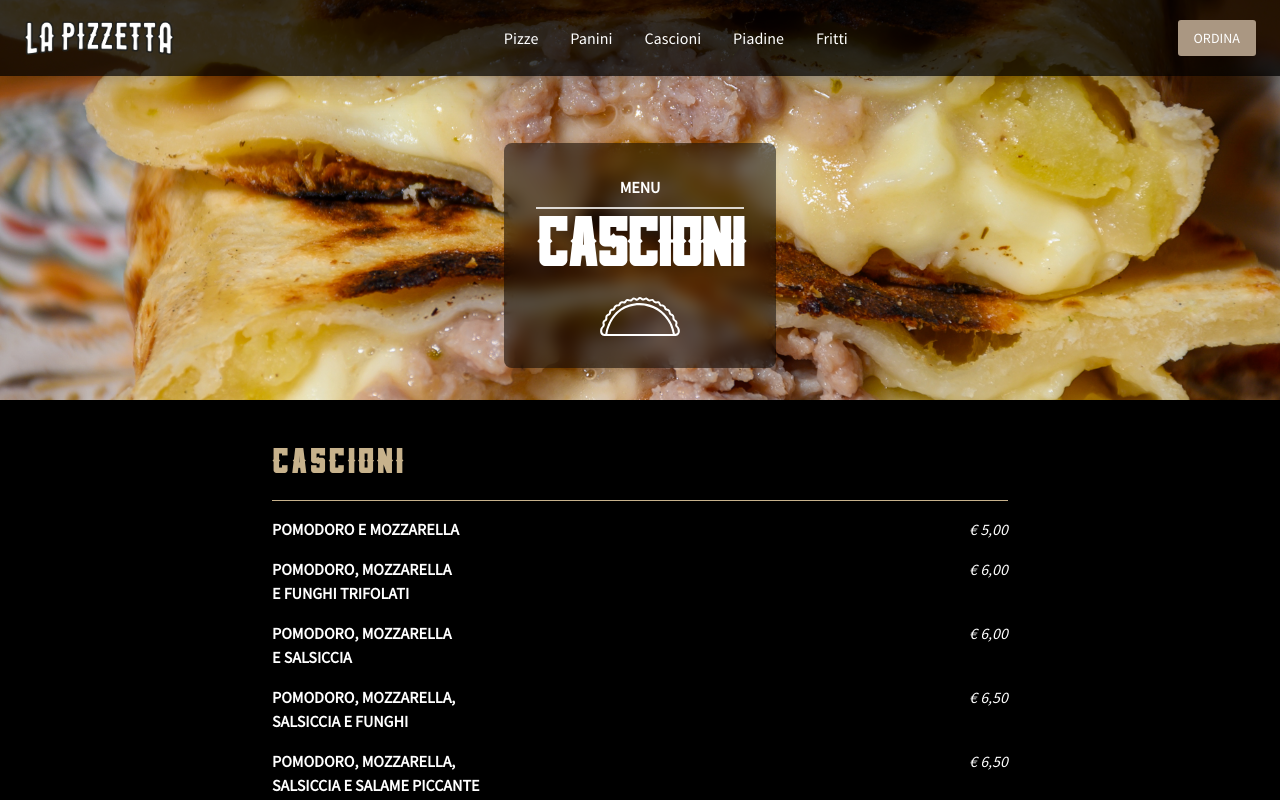
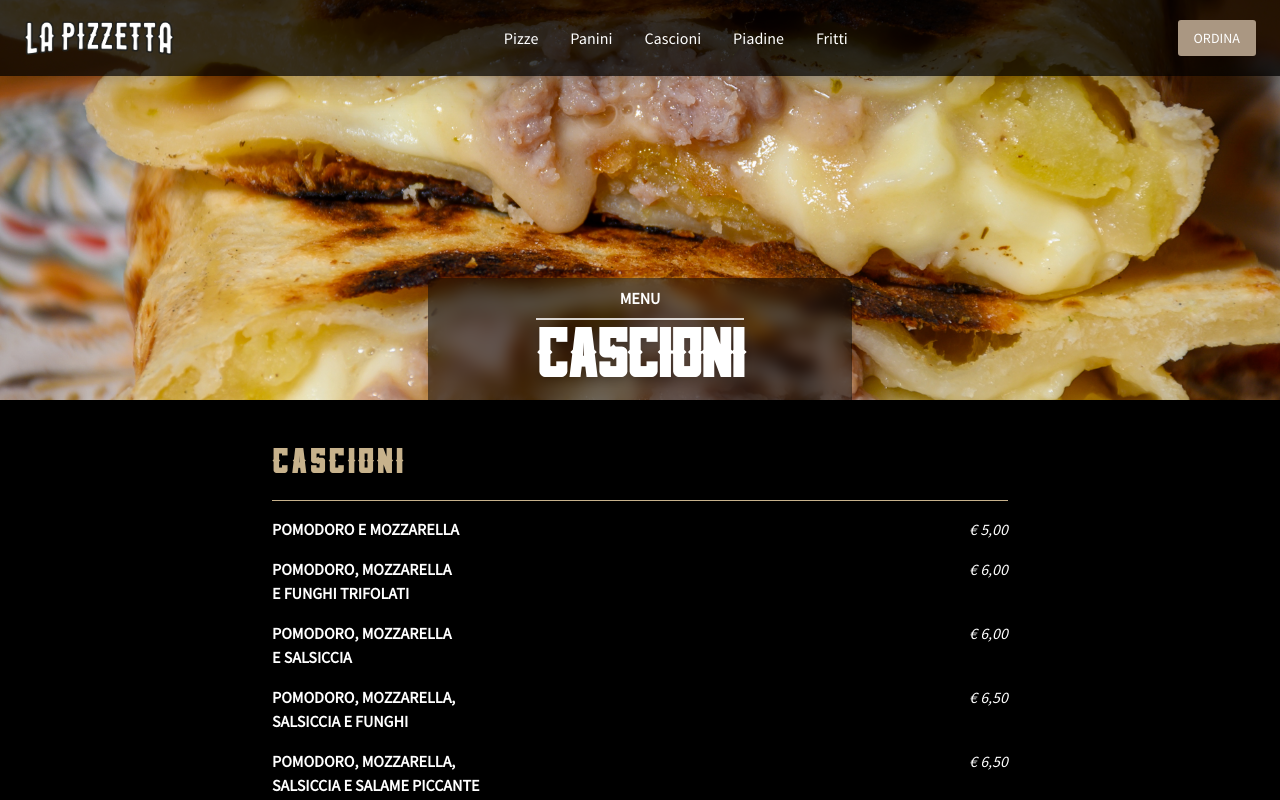
Before and after one commit to giacomopirani/la-pizzetta, a React (Vite) app: page /cascioni in a window 1280 px wide. Shown: the top 800 px of the page. Built offline with nearby package versions, Linux system fonts and the light colour scheme.

Commit message:
refactor cascioni-page

```diff
--- a/src/pages/cascioni/cascioni-header.tsx
+++ b/src/pages/cascioni/cascioni-header.tsx
@@ -1,6 +1,5 @@
 import { motion } from "framer-motion";
 import React from "react";
-import cascioneIcon from "../../assets/icon-svg/cascione.svg";
 
 interface CascioniHeaderProps {
   backgroundImage?: string;
@@ -12,7 +11,7 @@ const CascioneHeader: React.FC<CascioniHeaderProps> = ({ backgroundImage }) => {
       initial={{ opacity: 0, y: -50 }}
       animate={{ opacity: 1, y: 0 }}
       transition={{ duration: 0.6 }}
-      className="relative py-26 overflow-hidden min-h-[400px] flex items-end justify-center pb-8"
+      className="relative py-26 overflow-hidden min-h-[400px] flex items-end justify-center pb-0"
       style={{
         backgroundImage: backgroundImage
           ? `url(${backgroundImage})`
@@ -27,7 +26,7 @@ const CascioneHeader: React.FC<CascioniHeaderProps> = ({ backgroundImage }) => {
           initial={{ scale: 0.8, opacity: 0 }}
           animate={{ scale: 1, opacity: 1 }}
           transition={{ delay: 0.2, duration: 0.5 }}
-          className="text-center bg-[rgba(0,0,0,0.5)] backdrop-blur-sm rounded-lg p-8 inline-block"
+          className="text-center bg-[rgba(0,0,0,0.5)] backdrop-blur-sm rounded-t-lg p-2 px-27 inline-block"
         >
           <p
             className="font-bold text-white border-b-2 border-white/80 mb-3 pb-2"
@@ -37,18 +36,10 @@ const CascioneHeader: React.FC<CascioniHeaderProps> = ({ backgroundImage }) => {
           </p>
           <h1
             style={{ fontFamily: "Hoverage, sans-serif" }}
-            className="text-5xl md:text-6xl font-bold text-white mb-4 tracking-tight drop-shadow-lg"
+            className="text-5xl md:text-6xl font-bold text-white tracking-tight drop-shadow-lg"
           >
             CASCIONI
           </h1>
-
-          <img
-            src={cascioneIcon}
-            alt="Icona Cascione"
-            width={80}
-            height={80}
-            className="object-contain mx-auto"
-          />
         </motion.div>
       </div>
     </motion.div>
--- a/src/pages/panini/panini-header.tsx
+++ b/src/pages/panini/panini-header.tsx
@@ -36,7 +36,7 @@ const PaninoHeader: React.FC<PaninoHeaderProps> = ({ backgroundImage }) => {
           </p>
           <h1
             style={{ fontFamily: "Hoverage, sans-serif" }}
-            className="text-5xl md:text-6xl font-bold text-white mb-4 tracking-tight drop-shadow-lg"
+            className="text-5xl md:text-6xl font-bold text-white tracking-tight drop-shadow-lg"
           >
             PANINI
           </h1>
```
